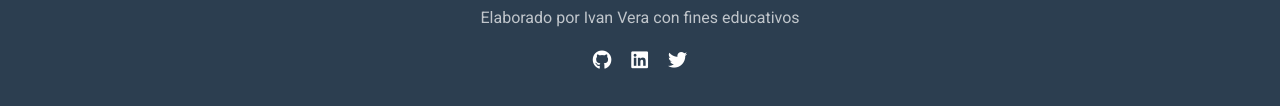
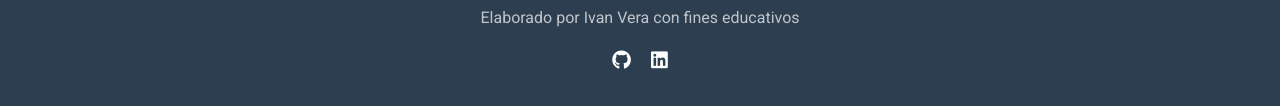
Before and after one commit to IvanVY/desarrollo-web-examen-teorico, a plain HTML site: page index.html in a window 1280 px wide. Shown: the part 3724-3830 px from the top of the page. Drawn offline with Linux system fonts and the light colour scheme.

Commit message:
red-social

```diff
--- a/index.html
+++ b/index.html
@@ -102,9 +102,8 @@
             <p>© 2025 Glosario de Desarrollo Web - Examen IDJ</p>
             <p>Elaborado por Ivan Vera con fines educativos</p>
             <div class="social-links">
-                <a href="#" aria-label="GitHub"><i class="fab fa-github"></i></a>
-                <a href="#" aria-label="LinkedIn"><i class="fab fa-linkedin"></i></a>
-                <a href="#" aria-label="Twitter"><i class="fab fa-twitter"></i></a>
+                <a href="https://github.com/IvanVY" aria-label="GitHub"><i class="fab fa-github"></i></a>
+                <a href="www.linkedin.com/in/ivan-vera-yagual-997258247" aria-label="LinkedIn"><i class="fab fa-linkedin"></i></a>
             </div>
         </div>
     </footer>
```
